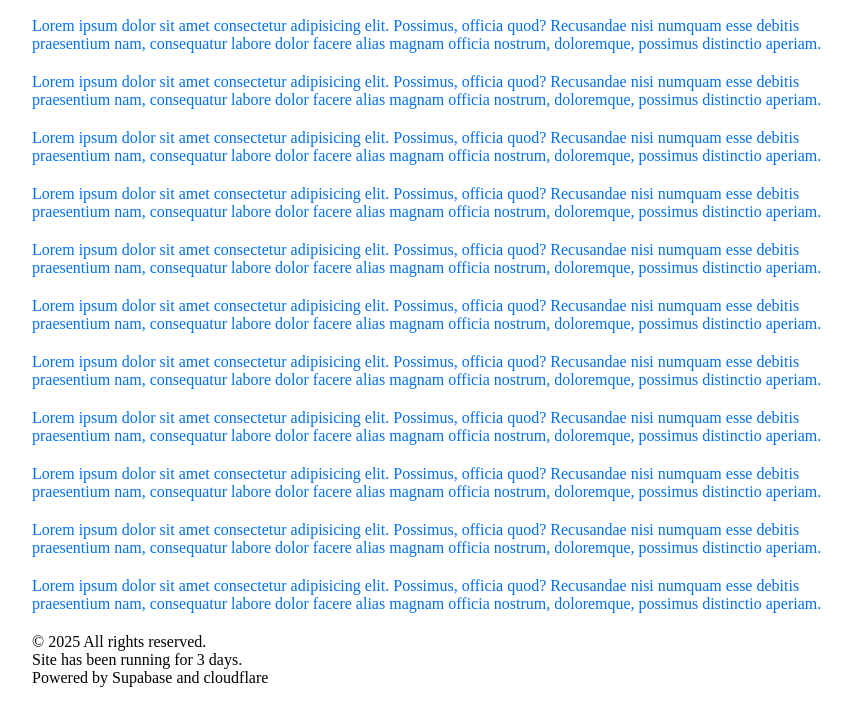
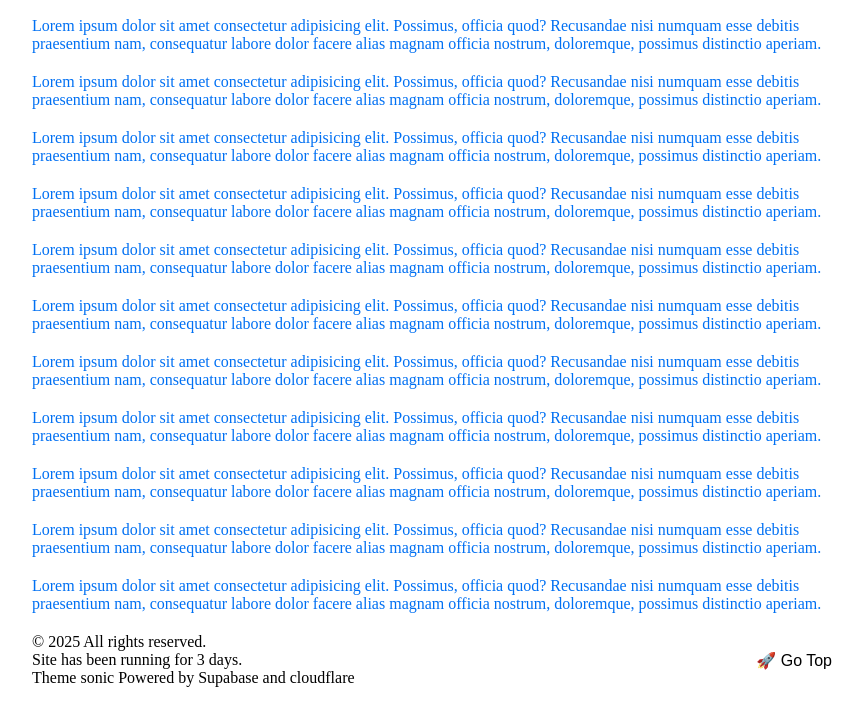
Before and after one commit to semyin/design.semyin.com, a plain HTML site: page index.html in a window 1280 px wide. Shown: the part 161-868 px from the top of the page, without its empty margins (208-1071 px from the left). Drawn offline with Linux system fonts and the light colour scheme.

Commit message:
style(index.html): 优化页脚布局并添加返回顶部按钮
- 使用 flex 布局改进页脚内容排列
- 添加返回顶部按钮以提升用户体验
- 调整页脚文本样式和内容

```diff
--- a/index.html
+++ b/index.html
@@ -77,6 +77,22 @@
     main .list ul li a:visited {
       color: #0070f3;
     }
+
+    footer {
+      display: flex;
+      justify-content: space-between;
+      align-items: center;
+    }
+
+    footer button {
+      border: none;
+      background-color: transparent;
+      cursor: pointer;
+      display: flex;
+      align-items: center;
+      justify-content: center;
+      font-size: 16px;
+    }
   </style>
 </head>
 
@@ -115,9 +131,14 @@
     </div>
   </main>
   <footer>
-    <p>© 2025 All rights reserved.</p>
+    <div>
+      <p>© 2025 All rights reserved.</p>
     <p>Site has been running for 3 days.</p>
-    <p>Powered by Supabase and cloudflare</p>
+    <p>Theme sonic Powered by Supabase and cloudflare</p>
+    </div>
+    <div>
+      <button>🚀 Go Top</button>
+    </div>
   </footer>
 </body>
 
```
